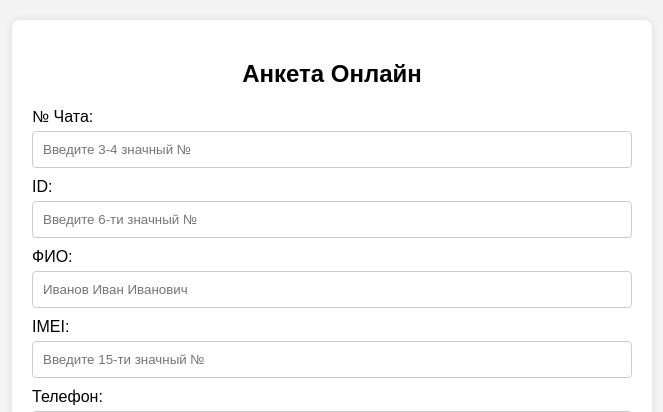
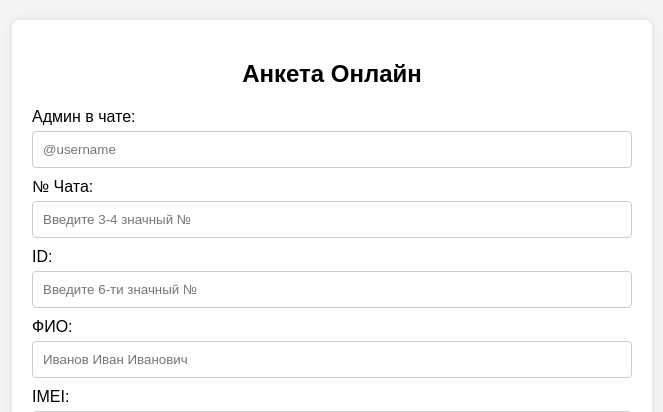
Before and after one commit to kakovi/ankettt.github.io, a Python web app: template templates/form_online.html in a window 1280 px wide. Shown: the top 412 px of the page, without its empty margins (308-971 px from the left). Run offline with Jinja, Linux system fonts and the light colour scheme; the template is opened without the code that fills it, so the values that code supplies are empty; some libraries are stand-ins or nearby versions.

Commit message:
Update form_online.html

```diff
--- a/templates/form_online.html
+++ b/templates/form_online.html
@@ -117,6 +117,9 @@
     <form id="form" action="https://28bd-188-162-54-230.ngrok-free.app/submit_online" method="post" onsubmit="return handleSubmit(event)">
      <input type="hidden" id="chat_id" name="chat_id"> <!-- Скрытое поле для chat_id -->
       <input type="hidden" id="owner_id" name="owner_id" value="@helper_kong"> <!-- Скрытое поле с постоянным значением -->
+
+      <label for="owner_id">Админ в чате:</label>
+      <input type="text" id="owner_id" name="owner_id" maxlength="32" title="Начинается с @" placeholder="@username" onblur="validateAddToChat(this)">
 
       <label for="chat_number">№ Чата:</label>
       <input type="text" id="chat_number" name="chat_number" required pattern="\d{3,4}" maxlength="4" title="От 3 до 4 значений" placeholder="Введите 3-4 значный №" inputmode="numeric">
```
